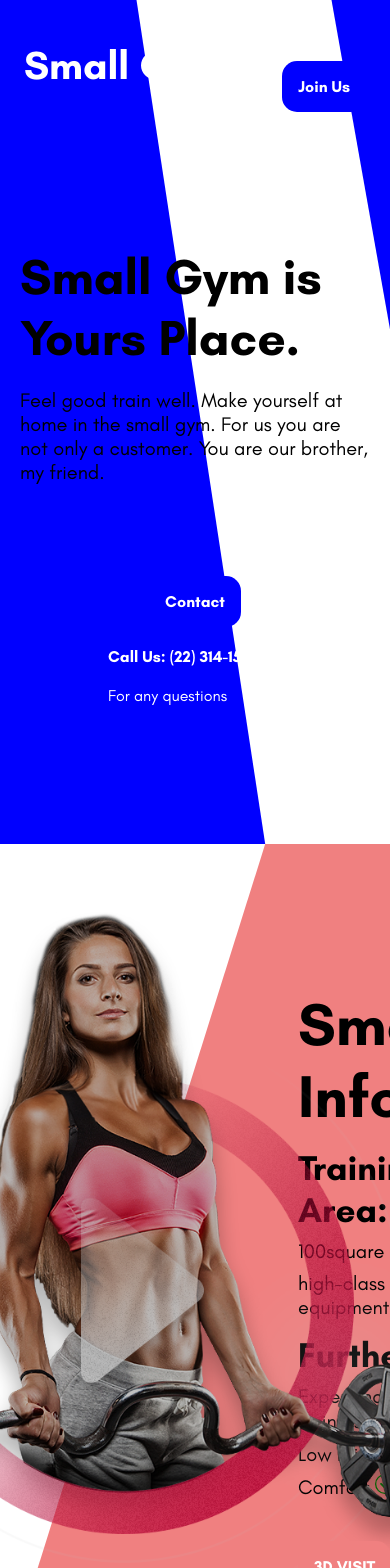
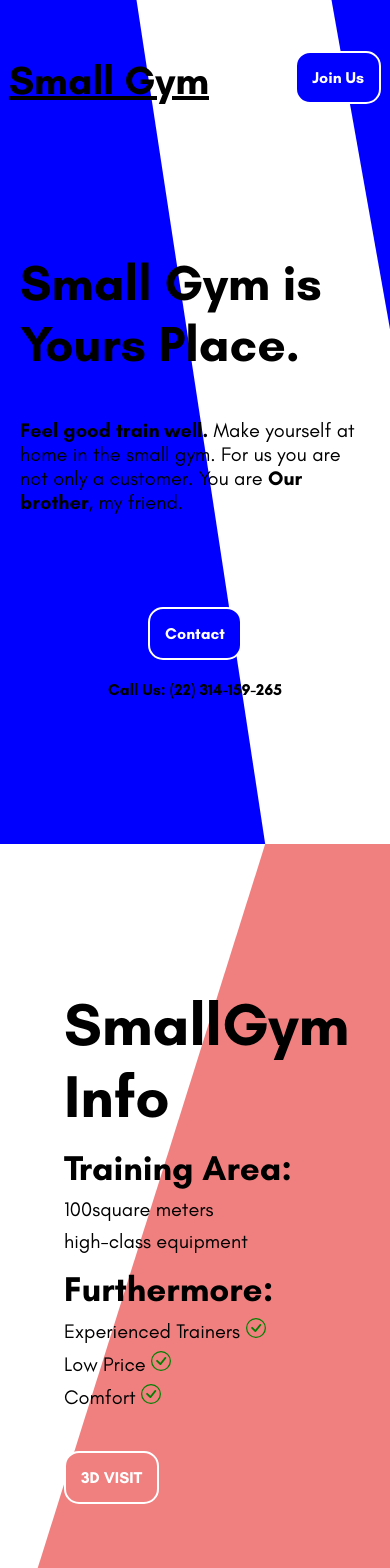
Before and after one commit to Karol-Zysk/small-gym, a React (Create React App) app: page / in a window 390 px wide. Shown: the top 1568 px of the page. Built offline with nearby package versions, Linux system fonts and the light colour scheme.

Commit message:
GymInfo component responsivness status : Done

```diff
--- a/src/components/Button.jsx
+++ b/src/components/Button.jsx
@@ -1,7 +1,7 @@
 import styled from "styled-components";
 
 const Button = styled.button`
-  border: 1px solid transparent;
+  border: 2px solid white;
   background-color: ${(props) => props.color};
   color: white;
   font-size: 16px;
@@ -12,12 +12,16 @@ const Button = styled.button`
   margin-top: 5vh;
   transition: 100ms ease-in-out;
   width: max-content;
-  filter: brightness(1);
-  &&:hover {
-    filter: brightness(1.05) ;
-    border: 1px solid white;
-    transform: scale(0.99);
-    transition: 100ms ease-in-out;
+  @media only screen and (max-width: 500px) {
+    border: 2px solid white;
+    filter: brightness(1);
+
+    &&:hover {
+      filter: brightness(1.05);
+      border: 1px solid white;
+      transform: scale(0.99);
+      transition: 100ms ease-in-out;
+    }
   }
 `;
 
--- a/src/components/GymInfo.jsx
+++ b/src/components/GymInfo.jsx
@@ -6,6 +6,9 @@ import Button from "./Button";
 
 const Container = styled.div`
   display: flex;
+  @media only screen and (max-width: 500px) {
+    flex-direction: column;
+  }
 `;
 
 const Left = styled.div`
@@ -13,6 +16,9 @@ const Left = styled.div`
   justify-content: center;
   width: 60%;
   height: 100%;
+  @media only screen and (max-width: 500px) {
+    display: none;
+  }
 `;
 
 const Iframe = styled.iframe`
@@ -24,7 +30,11 @@ const Iframe = styled.iframe`
   display: ${(props) => !props.isOpen && "none"};
   width: 80%;
   height: 84vh;
-  align-self: center;
+  @media only screen and (max-width: 500px) {
+    width: 100%;
+    height: 55%;
+    margin-top: 40%;
+  }
 `;
 
 const Image = styled.img`
@@ -46,6 +56,9 @@ const Right = styled.div`
   flex-direction: column;
   justify-content: center;
   padding: 4rem;
+  @media only screen and (max-width: 500px) {
+    width: 100%;
+  }
 `;
 
 const Title = styled.span`
@@ -65,10 +78,18 @@ const Description = styled.p`
   margin-top: 8px;
 `;
 
+const Modal = styled.div`
+  width: 100vw;
+  height: 100vh;
+  position: absolute;
+  top: 0;
+  left: 0;
+  background-color: rgba(0, 0, 0, 0.7);
+`;
 
 const GymInfo = (props) => {
   const [isOpen, setIsOpen] = useState(false);
-
+  const smallScreen = window.screen.width <= 500 ? true : false;
   return (
     <Container>
       <Left>
@@ -101,8 +122,27 @@ const GymInfo = (props) => {
         <Description>
           Comfort <BsCheckCircle style={{ color: "green" }} />
         </Description>
-        <Button color="lightcoral" onClick={() => setIsOpen(true)}>3D VISIT</Button>
+        <Button color="lightcoral" onClick={() => setIsOpen(true)}>
+          3D VISIT
+        </Button>
       </Right>
+      {smallScreen && isOpen && (
+        <Modal>
+          <Iframe
+            isOpen={isOpen}
+            frameBorder="0"
+            src="https://momento360.com/e/u/f4ca0d7e91f646f08b7d1c27ace31c26?utm_campaign=embed&utm_source=other&heading=27.6&pitch=37.2&field-of-view=75&size=medium"
+            title="gymFrame"
+          ></Iframe>
+          <Button
+            color="lightcoral"
+            style={{ marginLeft: "10px", marginTop: "15px" }}
+            onClick={() => setIsOpen(false)}
+          >
+            Close
+          </Button>
+        </Modal>
+      )}
     </Container>
   );
 };
--- a/src/components/Home.jsx
+++ b/src/components/Home.jsx
@@ -65,6 +65,7 @@ const Phone = styled.span`
   font-weight: bold;
   @media only screen and (max-width: 500px) {
     margin-top: 20px;
+    color: black;
   }
 `;
 
@@ -72,7 +73,7 @@ const ContactText = styled.span`
   color: white;
   margin-top: 5px;
   @media only screen and (max-width: 500px) {
-    margin-top: 20px;
+    display: none;
   }
 `;
 
@@ -97,8 +98,10 @@ const Home = () => {
       <Left>
         <Title>Small Gym is Yours Place.</Title>
         <Desc>
-          Feel good train well. Make yourself at home in the small gym. For us
-          you are not only a customer. You are our brother, my friend.
+          <br></br>
+          <b>Feel good train well.</b> Make yourself at home in the small gym.
+          For us you are not only a customer. You are <b>Our brother</b>, my
+          friend.
         </Desc>
         <Info>
           <Button color="blue">Contact</Button>
--- a/src/components/Navbar.jsx
+++ b/src/components/Navbar.jsx
@@ -5,15 +5,16 @@ import Button from "./Button";
 const Container = styled.div`
   height: 50px;
   padding: 1vh 1vw 0vh 1vw;
-
-
 `;
 const Wrapper = styled.div`
   padding: 10px 20px;
   display: flex;
   align-items: center;
   justify-content: space-between;
-
+  @media only screen and (max-width: 500px) {
+    align-items: flex-end;
+    padding: 0px 5px;
+  }
 `;
 
 const Left = styled.div`
@@ -27,6 +28,10 @@ const Logo = styled.h1`
   font-weight: bold;
   font-size: 2.5rem;
   color: white;
+  @media only screen and (max-width: 500px) {
+    color: black;
+    text-decoration: underline ;
+  }
 `;
 
 const Menu = styled.ul`
```
